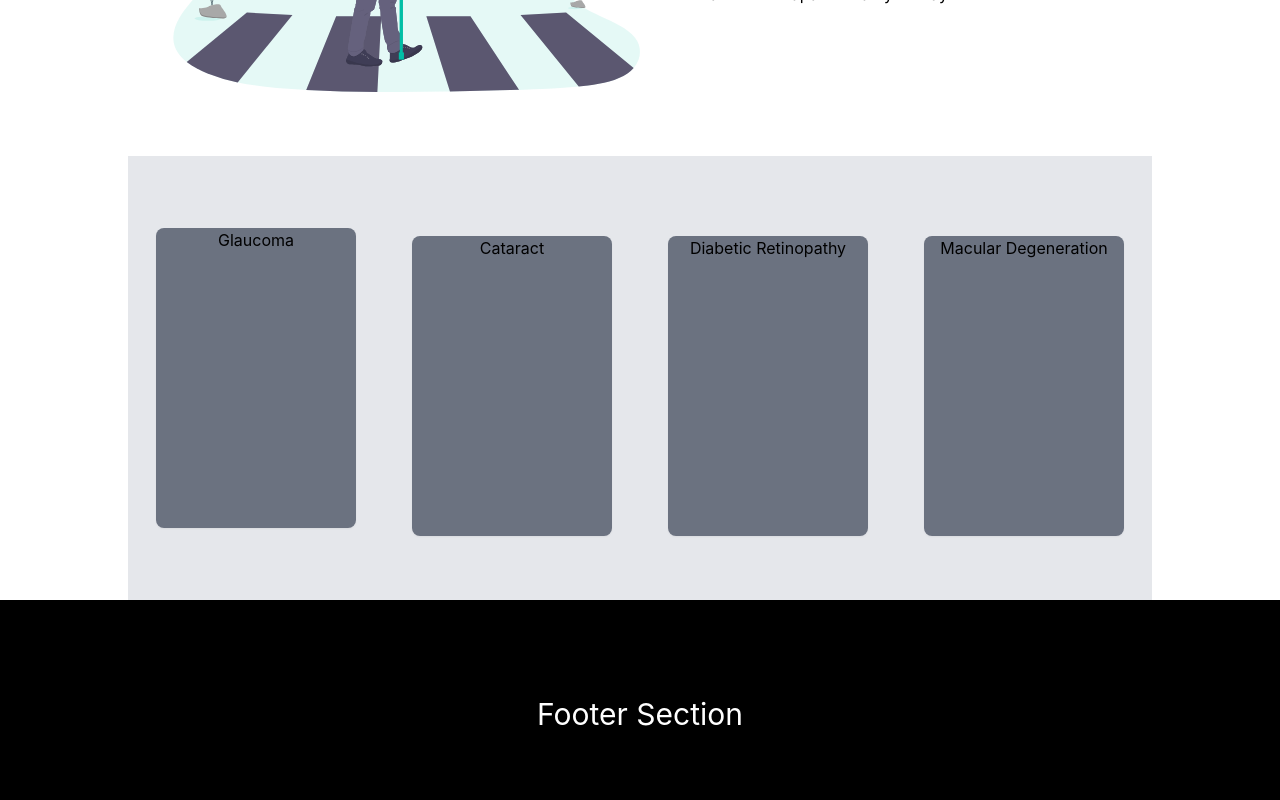
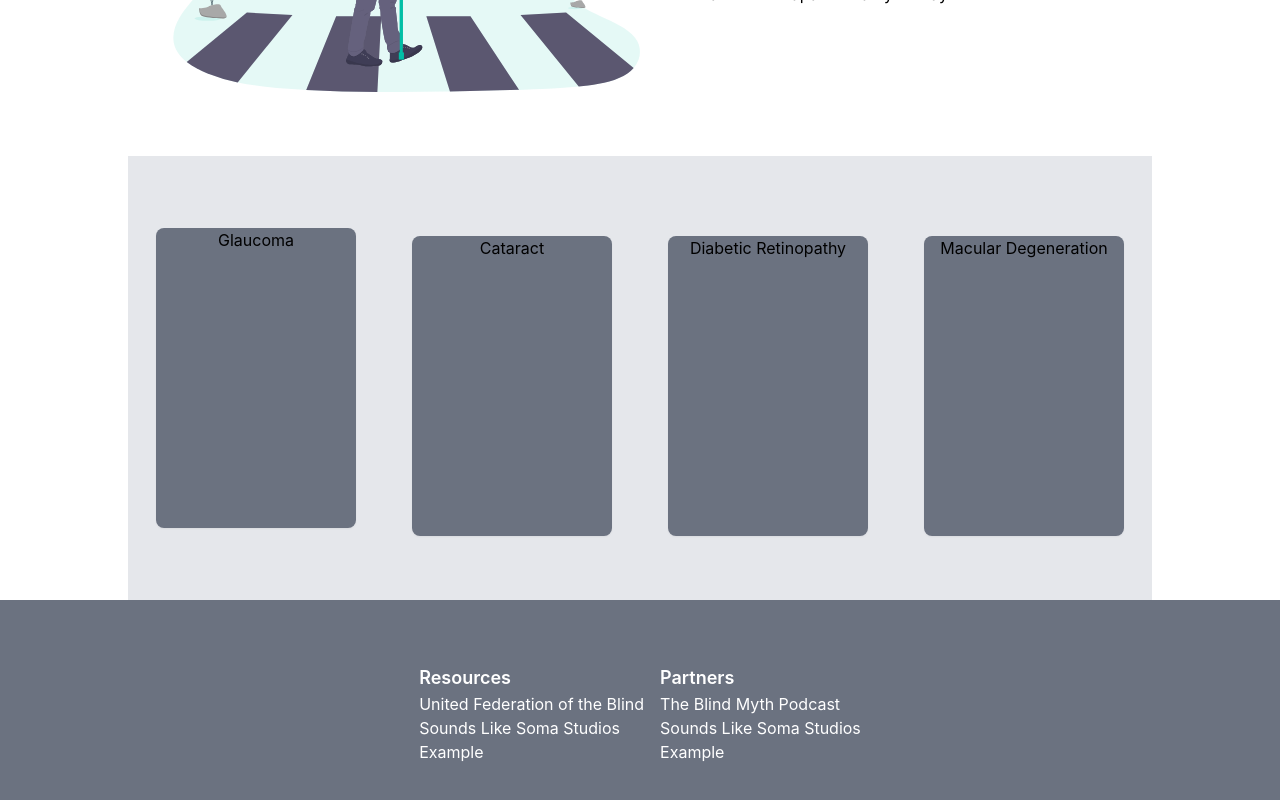
Before and after one commit to zackhanni/blind-myth, a React (Create React App) app: page / in a window 1280 px wide. Shown: the part 288-1088 px from the top of the page. Built offline with nearby package versions, Linux system fonts and the light colour scheme.

Commit message:
added footer links and resources

```diff
--- a/src/components/Footer.jsx
+++ b/src/components/Footer.jsx
@@ -1,13 +1,54 @@
-import React from 'react'
+import React from "react";
+
+const partnerData = [
+  {
+    name: "The Blind Myth Podcast",
+    link: "https://podcasts.apple.com/us/podcast/blind-myth-by-jabriel-jamal/id1669951357",
+  },
+  { name: "Sounds Like Soma Studios", link: "https://www.soundslikesoma.com/" },
+  { name: "Example", link: "/" },
+];
+
+const resources = [
+  {
+    name: "United Federation of the Blind ",
+    link: "https://nfb.org/",
+  },
+  { name: "Sounds Like Soma Studios", link: "https://www.soundslikesoma.com/" },
+  { name: "Example", link: "/" },
+];
 
 export default function Footer() {
   return (
-    <footer className='bg-black'>
+    <footer className="bg-gray-500 text-white py-16 px-8">
+      <div className="flex justify-center space-x-4">
         <div>
-            <h2 className='text-white text-3xl text-center py-24 '>
-                Footer Section
-            </h2>
+          <h3 className="font-semibold text-lg">Resources</h3>
+          {resources.map((resource) => [
+            <a
+              key={resource.name}
+              href="{resource.link}"
+              className="hover:underline"
+            >
+              <p>{resource.name}</p>
+            </a>,
+          ])}
         </div>
+        <div className="">
+          <h3 className="font-semibold text-lg">Partners</h3>
+          {partnerData.map((partner) => {
+            return (
+              <a
+                key={partner.name}
+                href="{partner.link}"
+                className="hover:underline"
+              >
+                <p>{partner.name}</p>
+              </a>
+            );
+          })}
+        </div>
+      </div>
     </footer>
-  )
+  );
 }
```
